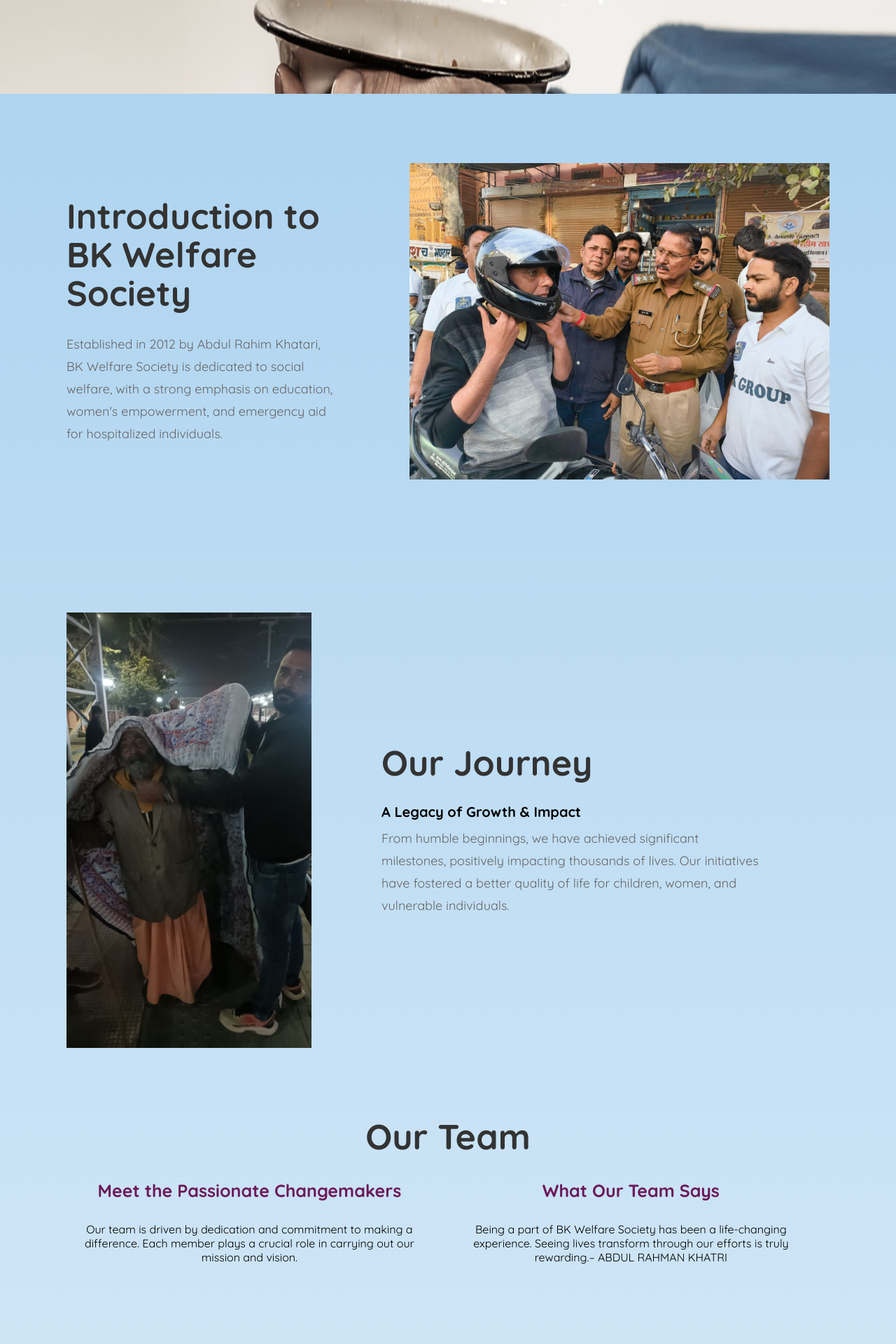
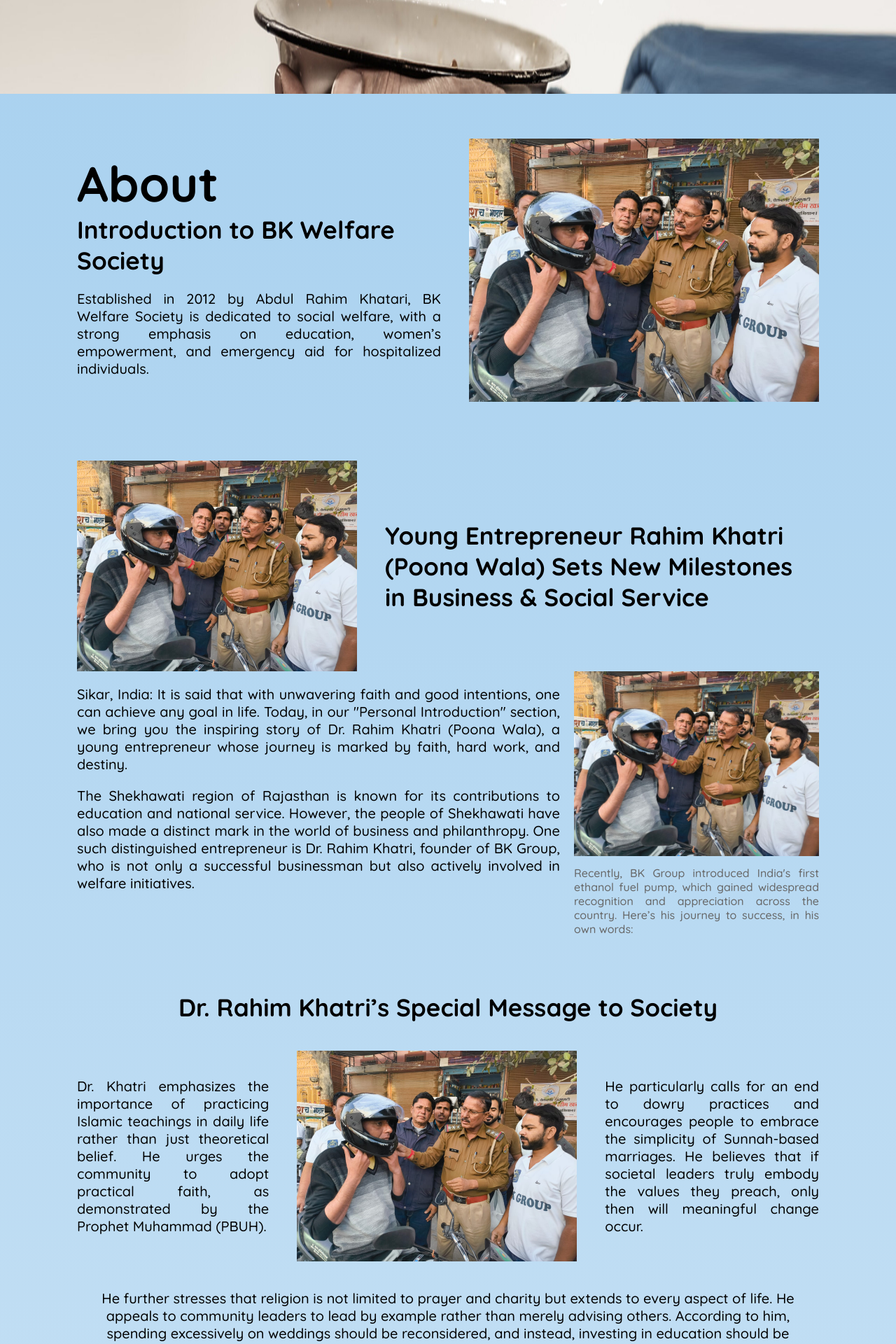
Before and after one commit to riteshgharti333/Assignment_website, a React (Vite) app: page /about-us in a window 1280 px wide. Shown: the part 500-2420 px from the top of the page at 70% size. Built offline with nearby package versions, Linux system fonts and the light colour scheme.

Commit message:
adding content in about us page

```diff
--- a/src/components/AboutHome/AboutHome.jsx
+++ b/src/components/AboutHome/AboutHome.jsx
@@ -1,13 +1,17 @@
 import "./AboutHome.scss";
 
 import about_1 from "../../assets/images/h/about1.jpeg";
-import { Link } from "react-router-dom";
+import { Link, useLocation } from "react-router-dom";
 import { RiArrowRightSLine } from "react-icons/ri";
 
 import about_2 from "../../assets/images/service2.jpeg";
 import { awards } from "../../assets/data";
 
 const AboutHome = () => {
+  const location = useLocation();
+
+  const path = location.pathname;
+
   return (
     <div className="aboutHome">
       <div className="about-home-content">
@@ -20,14 +24,20 @@
             women’s empowerment, and emergency aid for hospitalized individuals.
           </p>
 
-          <Link to={"/about-us"} className="read-more">
-            <button>READ MORE </button>
-            <RiArrowRightSLine className="button-icon" />
-          </Link>
+          {path !== "/about-us" && (
+            <Link to={"/about-us"} className="read-more">
+              <button>READ MORE </button>
+              <RiArrowRightSLine className="button-icon" />
+            </Link>
+          )}
         </div>
 
         <div className="aboutHome-right">
-          <img src={about_1} alt={about_1} />
+          <img
+            src={about_1}
+            alt={about_1}
+            className={path === "/about-us" ? "about-margin" : ""}
+          />
         </div>
       </div>
 
--- a/src/components/AboutHome/AboutHome.scss
+++ b/src/components/AboutHome/AboutHome.scss
@@ -33,10 +33,14 @@
     align-items: center;
     height: 100%;
     justify-content: space-between;
-    margin-top: 80px;
+    margin-top: 40px;
 
     @include lg {
       flex-direction: column;
+    }
+
+    @include md{
+      margin-top: 0px;
     }
 
     .aboutHome-left {
@@ -124,6 +128,10 @@
         @include lg {
           width: 100%;
         }
+      }
+
+      .about-margin{
+        margin-top: 20px;
       }
     }
   }
@@ -459,7 +467,11 @@
   }
 
   .about-home-content9 {
-    margin-bottom: 80px;
+    margin-bottom: 40px;
+
+    @include md{
+margin-bottom: 0px;
+    }
     h3 {
       text-align: center;
     }
--- a/src/pages/AboutUs/AboutUs.jsx
+++ b/src/pages/AboutUs/AboutUs.jsx
@@ -10,6 +10,8 @@
 import about_2 from "../../assets/images/b/about2.jpeg";
 import Gallery from "../../components/Gallery/Gallery";
 import { Link } from "react-router-dom";
+
+import AboutHome from "../../components/AboutHome/AboutHome";
 
 const AboutUs = () => {
   return (
@@ -27,54 +29,9 @@
           </div>
         </div>
       </div>
-      <div className="about-points card-1">
-        <div className="about-points-info ">
-          <h2>Introduction to BK Welfare Society</h2>
-          <p>
-            Established in 2012 by Abdul Rahim Khatari, BK Welfare Society is
-            dedicated to social welfare, with a strong emphasis on education,
-            women's empowerment, and emergency aid for hospitalized individuals.
-          </p>
-        </div>
-        <img src={about_1} alt="" />
-      </div>
-      <div className="about-points card-2">
-        <img className="card-2-img" src={about_2} alt="" />
 
-        <div className="about-points-info">
-          <h2>Our Journey</h2>
-          <h5>A Legacy of Growth & Impact</h5>
-          <p>
-            From humble beginnings, we have achieved significant milestones,
-            positively impacting thousands of lives. Our initiatives have
-            fostered a better quality of life for children, women, and
-            vulnerable individuals.
-          </p>
-        </div>
-      </div>
-
-      <div className="team">
-        <h2>Our Team</h2>
-
-        <div className="team-info">
-          <div className="team-container">
-            <h4 className="team-desc">Meet the Passionate Changemakers</h4>
-            <p className="team-sm-desc">
-              Our team is driven by dedication and commitment to making a
-              difference. Each member plays a crucial role in carrying out our
-              mission and vision.
-            </p>
-          </div>
-
-          <div className="team-container">
-            <h4 className="team-desc">What Our Team Says</h4>
-            <p className="team-sm-desc">
-              Being a part of BK Welfare Society has been a life-changing
-              experience. Seeing lives transform through our efforts is truly
-              rewarding.– ABDUL RAHMAN KHATRI
-            </p>
-          </div>
-        </div>
+      <div className="about-more-content">
+        <AboutHome />
       </div>
 
       <div className="about-slider">
```
